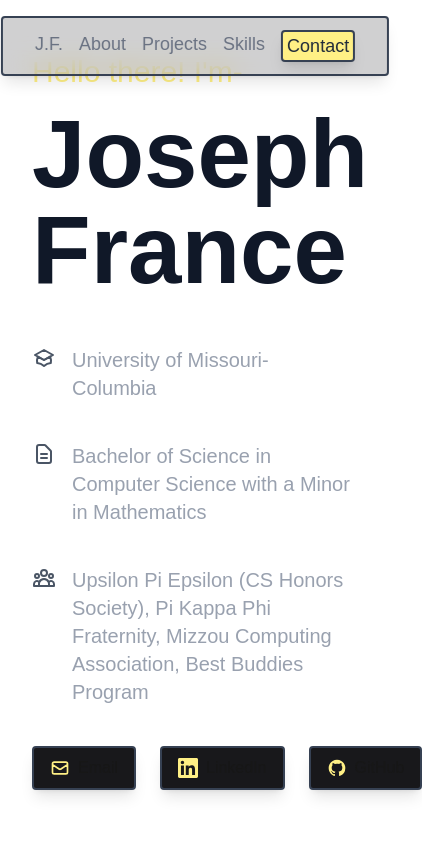
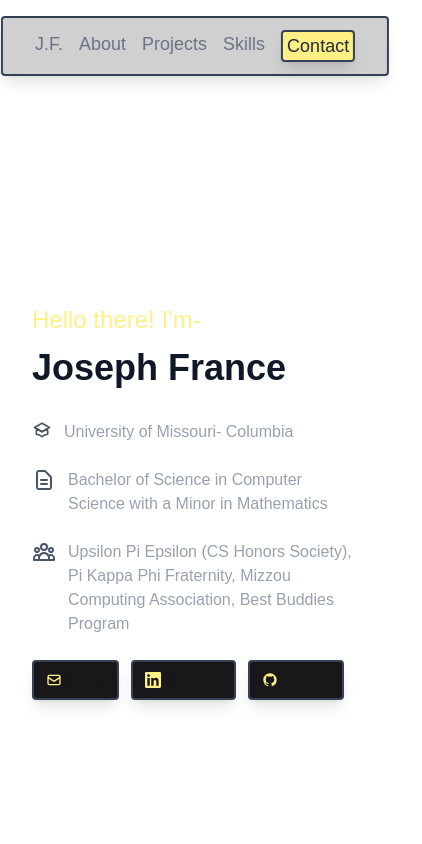
Before and after one commit to josephfran27/Portfolio-Site, a Next.js app: page / in a window 390 px wide. Shown: the top 844 px of the page, 422 px wide, since content can reach past the window. Built offline with nearby package versions, Linux system fonts and the light colour scheme; a web font is replaced by a local one.

Commit message:
Making updates so that it's mobile compatable.

```diff
--- a/app/page.tsx
+++ b/app/page.tsx
@@ -7,60 +7,60 @@ export default function Home() {
     {/* navbar */}
       <Navbar />
 
-        <main>
+        <main className="pt-20">
           {/* home section */}
           <section id="home" className="min-h-screen flex justify-center items-center px-8">
             <div className="max-w-3xl w-full">
               {/* photo */}
-              <h2 className="text-3xl font-200 text-yellow-200 mb-4">
+              <h2 className="text-2xl sm:text-3xl font-200 text-yellow-200 mb-3 sm:mb-4">
                 Hello there! I'm-
               </h2>
-              <h1 className="text-8xl font-bold text-gray-900 dark:text-white mb-12">
+              <h1 className="text-4xl sm:text:6xl md:text-8xl font-bold text-gray-900 dark:text-white mb-8 sm:mb-12">
                 Joseph France
               </h1>
               {/* school section */}
               <div className="space-y-4">
-                <div className="flex items-start gap-4 mb-10">
-                  <svg className="w-6 h-6 text-gray-600 flex-shrink-0" fill="none" viewBox="0 0 24 24" stroke="currentColor">
+                <div className="flex items-start gap-3 sm:gap-4 mb-6 sm:mb-10">
+                  <svg className="w-5 h-5 sm:w-6 sm:h-6 text-gray-600 flex-shrink-0" fill="none" viewBox="0 0 24 24" stroke="currentColor">
                     <path strokeLinecap="round" strokeLinejoin="round" strokeWidth={2} d="M12 14l9-5-9-5-9 5 9 5z" />
                     <path strokeLinecap="round" strokeLinejoin="round" strokeWidth={2} d="M12 14l6.16-3.422a12.083 12.083 0 01.665 6.479A11.952 11.952 0 0012 20.055a11.952 11.952 0 00-6.824-2.998 12.078 12.078 0 01.665-6.479L12 14z" />
                   </svg>
-                  <p className="text-xl text-gray-400">
+                  <p className="text-base sm:text-xl text-gray-400">
                     University of Missouri- Columbia
                   </p>
                 </div>
               </div>
               {/* education section */}
               <div className="space-y-4">
-                <div className="flex items-start gap-4 mb-10">
-                  <svg className="w-6 h-6 text-gray-600 flex-shrink-0" fill="none" viewBox="0 0 24 24" stroke="currentColor">
+                <div className="flex items-start gap-3 sm:gap-4 mb-6 sm:mb-10">
+                  <svg className="w-6 h-6 sm:w-6 sm:h-6 text-gray-600 flex-shrink-0" fill="none" viewBox="0 0 24 24" stroke="currentColor">
                     <path strokeLinecap="round" strokeLinejoin="round" strokeWidth={2} d="M9 12h6m-6 4h6m2 5H7a2 2 0 01-2-2V5a2 2 0 012-2h5.586a1 1 0 01.707.293l5.414 5.414a1 1 0 01.293.707V19a2 2 0 01-2 2z" />
                   </svg>
-                  <p className="text-xl text-gray-400">
+                  <p className="text-base sm:text-xl text-gray-400">
                     Bachelor of Science in Computer Science with a Minor in Mathematics
                   </p>
                 </div>
               </div>
               {/* organizations section */}
               <div className="space-y-6">
-                <div className="flex items-start gap-4 mb-10">
-                  <svg className="w-6 h-6 text-gray-600 flex-shrink-0" fill="none" viewBox="0 0 24 24" stroke="currentColor">
+                <div className="flex items-start gap-3 sm:gap-4 mb-6 sm:mb-10">
+                  <svg className="w-6 h-6 sm:w-6 sm:h-6 text-gray-600 flex-shrink-0" fill="none" viewBox="0 0 24 24" stroke="currentColor">
                     <path strokeLinecap="round" strokeLinejoin="round" strokeWidth={2}d="M17 20h5v-2a3 3 0 00-5.356-1.857M17 20H7m10 0v-2c0-.656-.126-1.283-.356-1.857M7 20H2v-2a3 3 0 015.356-1.857M7 20v-2c0-.656.126-1.283.356-1.857m0 0a5.002 5.002 0 019.288 0M15 7a3 3 0 11-6 0 3 3 0 016 0zm6 3a2 2 0 11-4 0 2 2 0 014 0zM7 10a2 2 0 11-4 0 2 2 0 014 0z" />
                   </svg>
-                  <p className="text-xl text-gray-400">
+                  <p className="text-base sm:text-xl text-gray-400">
                     Upsilon Pi Epsilon (CS Honors Society), Pi Kappa Phi Fraternity, Mizzou Computing Association, Best Buddies Program
                   </p>
                 </div>
               </div>
 
               {/* social buttons section */}
-              <div className="flex gap-6 mt-8">
+              <div className="flex flex-wrap gap-3 sm:gap-6 mt-6 sm:mt-8">
                 {/* email button */}
                 <a
                   href="mailto:joefrance634@gmail.com"
-                  className="flex items-center gap-2 px-4 py-2 bg-zinc-900 text-white-50 rounded border-2 border-gray-700 shadow-lg hover:scale-101 transition-transform duration-300 hover:border-gray-500"
+                  className="flex items-center gap-2 px-3 py-2 sm:px-4 sm:py-2 bg-zinc-900 text-white-50 rounded border-2 border-gray-700 shadow-lg hover:scale-101 transition-transform duration-300 hover:border-gray-500 text-sm sm:text-base"
                 >
-                  <svg className="w-5 h-5 text-yellow-200" fill="none" viewBox="0 0 24 24" stroke="currentColor">
+                  <svg className="w-4 h-4 sm:w-5 sm:h-5 text-yellow-200" fill="none" viewBox="0 0 24 24" stroke="currentColor">
                     <path strokeLinecap="round" strokeLinejoin="round" strokeWidth={2} d="M3 8l7.89 5.26a2 2 0 002.22 0L21 8M5 19h14a2 2 0 002-2V7a2 2 0 00-2-2H5a2 2 0 00-2 2v10a2 2 0 002 2z" />
                   </svg>
                   <span>Email</span>
@@ -70,9 +70,9 @@ export default function Home() {
                   href="https://www.linkedin.com/in/joseph-france-4b5b7a2ab/"
                   target="_blank"
                   rel="noopener noreferrer"
-                  className="flex items-center gap-2 px-4 py-2 bg-zinc-900 text-white-50 rounded border-2 border-gray-700 shadow-lg hover:scale-101 transition-transform duration-300 hover:border-gray-500"
+                  className="flex items-center gap-2 px-3 py-2 sm:px-4 sm:py-2 bg-zinc-900 text-white-50 rounded border-2 border-gray-700 shadow-lg hover:scale-101 transition-transform duration-300 hover:border-gray-500 text-sm sm:text-base"
                 >
-                  <svg className="w-5 h-5 text-yellow-200" fill="currentColor" viewBox="0 0 24 24">
+                  <svg className="w-4 h-4 sm:w-5 sm:h-5 text-yellow-200" fill="currentColor" viewBox="0 0 24 24">
                     <path d="M20.447 20.452h-3.554v-5.569c0-1.328-.027-3.037-1.852-3.037-1.853 0-2.136 1.445-2.136 2.939v5.667H9.351V9h3.414v1.561h.046c.477-.9 1.637-1.85 3.37-1.85 3.601 0 4.267 2.37 4.267 5.455v6.286zM5.337 7.433c-1.144 0-2.063-.926-2.063-2.065 0-1.138.92-2.063 2.063-2.063 1.14 0 2.064.925 2.064 2.063 0 1.139-.925 2.065-2.064 2.065zm1.782 13.019H3.555V9h3.564v11.452zM22.225 0H1.771C.792 0 0 .774 0 1.729v20.542C0 23.227.792 24 1.771 24h20.451C23.2 24 24 23.227 24 22.271V1.729C24 .774 23.2 0 22.222 0h.003z"/>
                   </svg>
                   <span>LinkedIn</span>
@@ -82,9 +82,9 @@ export default function Home() {
                   href="https://github.com/josephfran27"
                   target="_blank"
                   rel="noopener noreferrer"
-                  className="flex items-center gap-2 px-4 py-2 bg-zinc-900 text-white-50 rounded border-2 border-gray-700 shadow-lg hover:scale-101 transition-transform duration-300 hover:border-gray-500"
+                  className="flex items-center gap-2 px-3 py-2 sm:px-4 sm:py-2 bg-zinc-900 text-white-50 rounded border-2 border-gray-700 shadow-lg hover:scale-101 transition-transform duration-300 hover:border-gray-500 text-sm sm:text-base"
                 >
-                  <svg className="w-5 h-5 text-yellow-200" fill="currentColor" viewBox="0 0 24 24">
+                  <svg className="w-4 h-4 sm:w-5 sm:h-5 text-yellow-200" fill="currentColor" viewBox="0 0 24 24">
                     <path fillRule="evenodd" d="M12 2C6.477 2 2 6.484 2 12.017c0 4.425 2.865 8.18 6.839 9.504.5.092.682-.217.682-.483 0-.237-.008-.868-.013-1.703-2.782.605-3.369-1.343-3.369-1.343-.454-1.158-1.11-1.466-1.11-1.466-.908-.62.069-.608.069-.608 1.003.07 1.531 1.032 1.531 1.032.892 1.53 2.341 1.088 2.91.832.092-.647.35-1.088.636-1.338-2.22-.253-4.555-1.113-4.555-4.951 0-1.093.39-1.988 1.029-2.688-.103-.253-.446-1.272.098-2.65 0 0 .84-.27 2.75 1.026A9.564 9.564 0 0112 6.844c.85.004 1.705.115 2.504.337 1.909-1.296 2.747-1.027 2.747-1.027.546 1.379.202 2.398.1 2.651.64.7 1.028 1.595 1.028 2.688 0 3.848-2.339 4.695-4.566 4.943.359.309.678.92.678 1.855 0 1.338-.012 2.419-.012 2.747 0 .268.18.58.688.482A10.019 10.019 0 0022 12.017C22 6.484 17.522 2 12 2z" clipRule="evenodd" />
                   </svg>
                   <span>GitHub</span>
```
